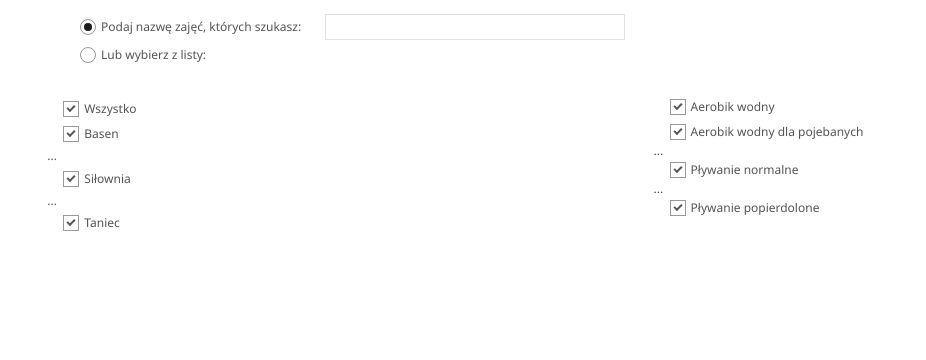
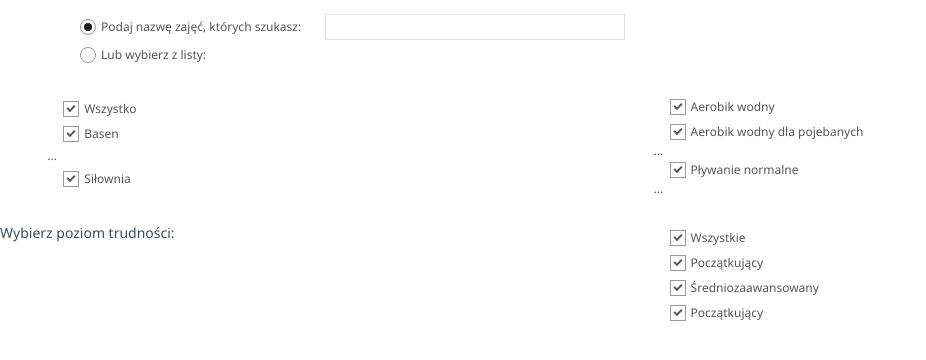
Before and after one commit to manectric/OnFit, an ASP.NET MVC app: page / in a window 1280 px wide. Shown: the part 233-593 px from the top of the page, without its empty margins (0-926 px from the left). Run offline with ASP.NET Core 8 and stand-ins for ASP.NET MVC 5, Linux system fonts and the light colour scheme; the project's own start-up code is not run, and a stand-in starts its controllers and pages; some libraries are stand-ins or nearby versions.

Commit message:
filtry suwaki elo

```diff
--- a/onFit/onFit/Views/Home/Index.cshtml
+++ b/onFit/onFit/Views/Home/Index.cshtml
@@ -33,7 +33,7 @@
 
                     <li data-mode="radio" data-name="radio_name" data-checked="false" style="margin-left:5%;">
                         <div class="row cell2">
-                            <div class="cell WyborZajecZListy">
+                            <div class="cell WyborZajecZListy" style="height: 100px; overflow-y: scroll;">
                                 <ul>
                                     <li data-mode="checkbox" data-name="checkbox_name" data-checked="true">
                                         <span class="leaf">Wszystko</span>
@@ -58,7 +58,7 @@
                 </ul>
             </div>
             <div class="cell treeview" data-role="treeview">
-                <div class="cell WyborZajecZListyPochodne">
+                <div class="cell WyborZajecZListyPochodne" style="height: 100px; overflow-y: scroll;">
                     <ul>
                         <li data-mode="checkbox" data-name="checkbox_name" data-checked="true">
                             <span class="leaf">Aerobik wodny</span>
@@ -79,6 +79,32 @@
                 </div>
             </div>
         </div>
+        <div class="row cells2">
+            <div class="cell">
+                <label>Wybierz poziom trudności:</label>
+            </div>
+            <div class="cell">
+                <div class="cell treeview" data-role="treeview" style="height: 100px; overflow-y: scroll;">
+                <ul>
+                    <li data-mode="checkbox" data-name="checkbox_name" data-checked="true">
+                        <span class="leaf">Wszystkie</span>
+                    </li>
+                    <li data-mode="checkbox" data-name="checkbox_name" data-checked="true">
+                        <span class="leaf">Początkujący</span>
+                    </li>
+                    <li data-mode="checkbox" data-name="checkbox_name" data-checked="true">
+                        <span class="leaf">Średniozaawansowany</span>
+                    </li>
+                    <li data-mode="checkbox" data-name="checkbox_name" data-checked="true">
+                        <span class="leaf">Początkujący</span>
+                    </li>
+                    <li data-mode="checkbox" data-name="checkbox_name" data-checked="true">
+                        <span class="leaf">Średniozaawansowany</span>
+                    </li>
+                </ul>
+                    </div>
+                </div>
+        </div>
     </div>
 </body>
 </html>
```
